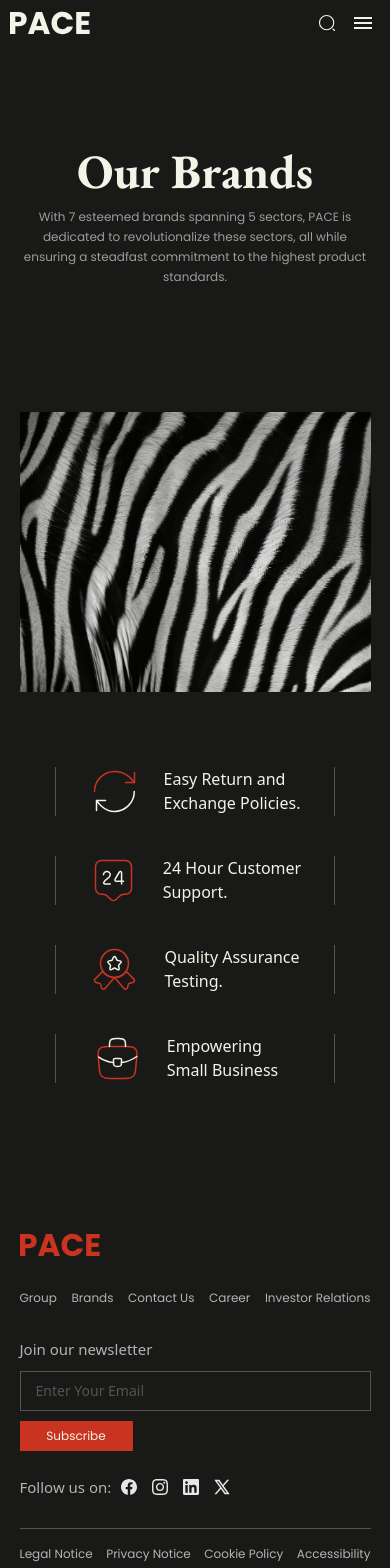
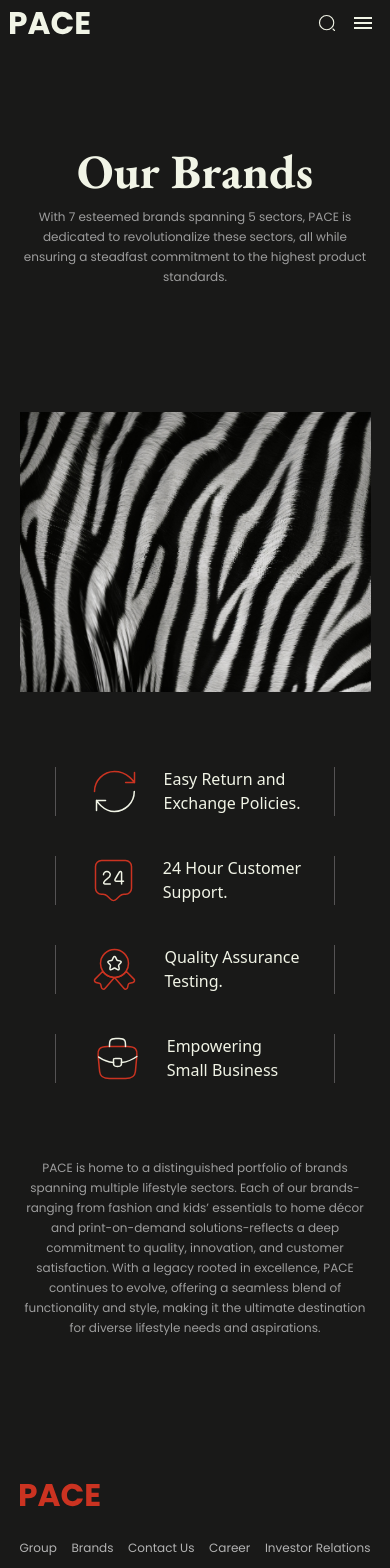
Before and after one commit to TarunRajpurohit123/pace-bussiness-website, a Next.js app in the folder pace-website/: page /brand in a window 390 px wide. Shown: the top 1568 px of the page. Built offline with nearby package versions, Linux system fonts and the light colour scheme.

Commit message:
working on brand responsive

```diff
--- a/pace-website/src/app/brand/page.jsx
+++ b/pace-website/src/app/brand/page.jsx
@@ -19,13 +19,13 @@ export default function Page() {
       <BrandGridMainSection />
       <BrandGridMainMobile />
       <BrandStrip />
-      {/* <HomeWelcome
+      <HomeWelcome
         extClass="brand--welcoome"
         isHeading={false}
         content={
           "PACE  is home to a distinguished portfolio of brands spanning multiple lifestyle sectors. Each of our brands-ranging from fashion and kids’ essentials to home décor and print-on-demand solutions-reflects a deep commitment to quality, innovation, and customer satisfaction. With a legacy rooted in excellence, PACE continues to evolve, offering a seamless blend of functionality and style, making it the ultimate destination for diverse lifestyle needs and aspirations."
         }
-      /> */}
+      />
       {/* <BrandCards /> */}
       {/* <BrandGrid /> */}
       {/* <HomeCta /> */}
--- a/pace-website/src/app/globals.css
+++ b/pace-website/src/app/globals.css
@@ -2435,6 +2435,9 @@ option:hover {
   .bstripWarpplast svg {
     margin-left: -19px;
   }
+  .web__brand--strip {
+    padding-bottom: 0 !important;
+  }
 }
 @media (min-width: 1000px) {
   .BrandGridMainSection--mobile {
--- a/pace-website/src/components/components/HomeWelcome.jsx
+++ b/pace-website/src/components/components/HomeWelcome.jsx
@@ -17,7 +17,7 @@ const HomeWelcome = ({
         </h1>
       )}
 
-      <p className="mt-[2.5rem]">{content}</p>
+      <p className={!isHeading ? "" : "mt-[2.5rem]"}>{content}</p>
     </div>
   );
 };
```
